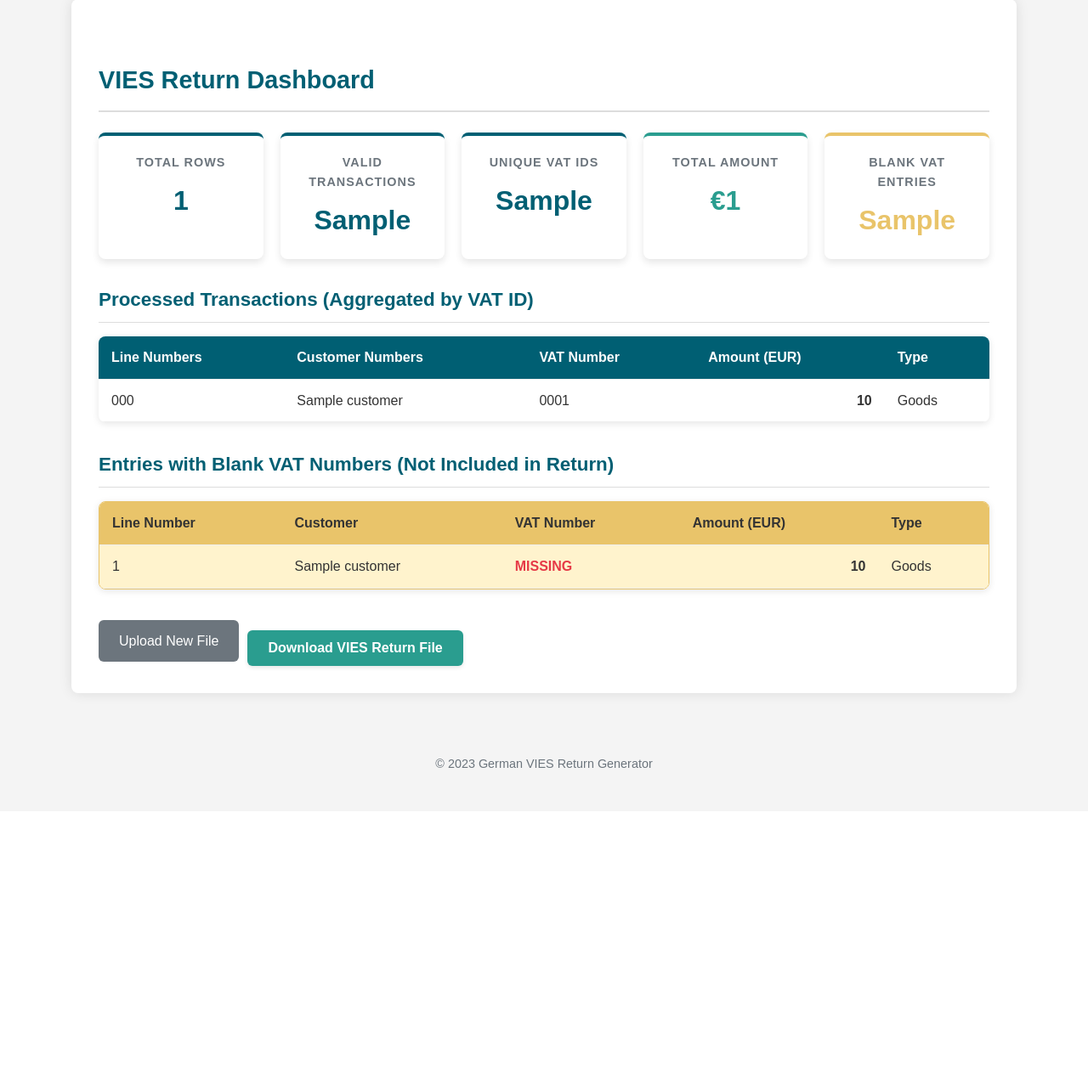
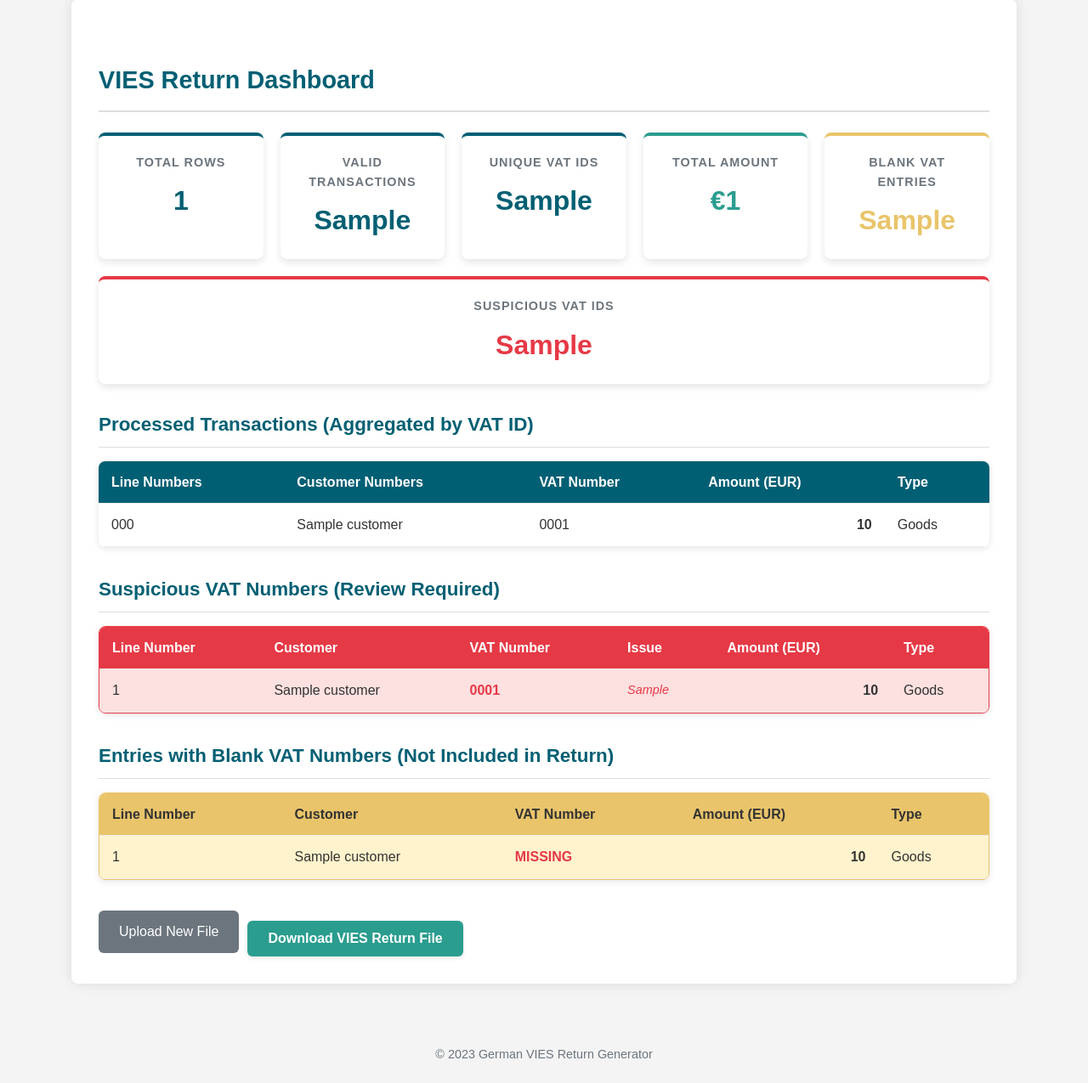
Before and after one commit to rahulbala1799/VIES, a Flask app: template templates/index.html in a window 1280 px wide. Shown: the part 157-1432 px from the top of the page at 85% size. Before the commit the page ends 1061 px from the top, so only its background shows below. Run offline with Flask 2, Linux system fonts and the light colour scheme; the template is opened without the code that fills it: most values are stand-ins (such as "Sample title", 1, 10 or a date in 2020).

Commit message:
Add VAT number validation to highlight suspicious VAT IDs

```diff
--- a/app.py
+++ b/app.py
@@ -128,6 +128,7 @@ def upload_excel():
                 'index.html',
                 transactions=data['aggregated_transactions'],
                 blank_vat_entries=data['blank_vat_entries'],
+                suspicious_vat_entries=data['suspicious_vat_entries'],
                 metrics=metrics,
                 total_amount=f"{metrics['total_amount']:.2f}",
                 session_id=session_id
--- a/static/css/style.css
+++ b/static/css/style.css
@@ -264,6 +264,10 @@ input[type="file"] {
     border: 1px solid #e9c46a;
 }
 
+.suspicious-vat-table {
+    border: 1px solid #e63946;
+}
+
 table {
     width: 100%;
     border-collapse: collapse;
@@ -288,6 +292,11 @@ th {
     color: #333;
 }
 
+.suspicious-vat-table th {
+    background-color: #e63946;
+    color: #fff;
+}
+
 tr:nth-child(even) {
     background-color: #f9f9f9;
 }
@@ -309,12 +318,40 @@ td.amount {
     background-color: #dcedf3;
 }
 
+.suspicious-row {
+    background-color: #fde0e0 !important;
+}
+
+.suspicious-row:hover {
+    background-color: #fcd0d0 !important;
+}
+
+.suspicious-data {
+    color: #e63946;
+    font-weight: bold;
+}
+
+.warning-reason {
+    color: #e63946;
+    font-style: italic;
+    font-size: 0.9rem;
+}
+
 span.note {
     font-size: 0.8rem;
     color: #e76f51;
     display: block;
     margin-top: 4px;
     font-style: italic;
+}
+
+span.warning-note {
+    font-size: 0.8rem;
+    color: #e63946;
+    display: block;
+    margin-top: 4px;
+    font-style: italic;
+    font-weight: bold;
 }
 
 .warning-row {
--- a/templates/index.html
+++ b/templates/index.html
@@ -77,6 +77,10 @@
                             <div class="card-label">Blank VAT Entries</div>
                             <div class="card-value">{{ metrics.blank_vat_entries }}</div>
                         </div>
+                        <div class="dashboard-card error">
+                            <div class="card-label">Suspicious VAT IDs</div>
+                            <div class="card-value">{{ metrics.suspicious_vat_entries }}</div>
+                        </div>
                     </div>
 
                     <!-- Processed Transactions Table -->
@@ -94,7 +98,7 @@
                             </thead>
                             <tbody>
                                 {% for transaction in transactions %}
-                                <tr class="{% if transaction.multiple_customers %}multiple-customer{% endif %}">
+                                <tr class="{% if transaction.multiple_customers %}multiple-customer{% endif %} {% if transaction.is_suspicious %}suspicious-row{% endif %}">
                                     <td>{{ transaction.line_numbers }}</td>
                                     <td>
                                         {{ transaction.customer }}
@@ -102,7 +106,12 @@
                                         <span class="note">Multiple customer numbers</span>
                                         {% endif %}
                                     </td>
-                                    <td>{{ transaction.country_code }}{{ transaction.vat_number }}</td>
+                                    <td>
+                                        {{ transaction.country_code }}{{ transaction.vat_number }}
+                                        {% if transaction.is_suspicious %}
+                                        <span class="warning-note">{{ transaction.suspicion_reason }}</span>
+                                        {% endif %}
+                                    </td>
                                     <td class="amount">{{ transaction.amount }}</td>
                                     <td>{{ "Services" if transaction.transaction_type == "S" else "Goods" }}</td>
                                 </tr>
@@ -110,6 +119,37 @@
                             </tbody>
                         </table>
                     </div>
+
+                    {% if suspicious_vat_entries %}
+                    <!-- Suspicious VAT entries table -->
+                    <h3>Suspicious VAT Numbers (Review Required)</h3>
+                    <div class="transaction-table suspicious-vat-table">
+                        <table>
+                            <thead>
+                                <tr>
+                                    <th>Line Number</th>
+                                    <th>Customer</th>
+                                    <th>VAT Number</th>
+                                    <th>Issue</th>
+                                    <th>Amount (EUR)</th>
+                                    <th>Type</th>
+                                </tr>
+                            </thead>
+                            <tbody>
+                                {% for entry in suspicious_vat_entries %}
+                                <tr class="suspicious-row">
+                                    <td>{{ entry.line_number }}</td>
+                                    <td>{{ entry.customer if entry.customer else "-" }}</td>
+                                    <td class="suspicious-data">{{ entry.country_code }}{{ entry.vat_number }}</td>
+                                    <td class="warning-reason">{{ entry.suspicion_reason }}</td>
+                                    <td class="amount">{{ entry.amount }}</td>
+                                    <td>{{ "Services" if entry.transaction_type == "S" else "Goods" }}</td>
+                                </tr>
+                                {% endfor %}
+                            </tbody>
+                        </table>
+                    </div>
+                    {% endif %}
 
                     {% if blank_vat_entries %}
                     <!-- Blank VAT entries table -->
```
Also changed, not shown: vies_generator/excel_processor.py (+114 -5 lines).
